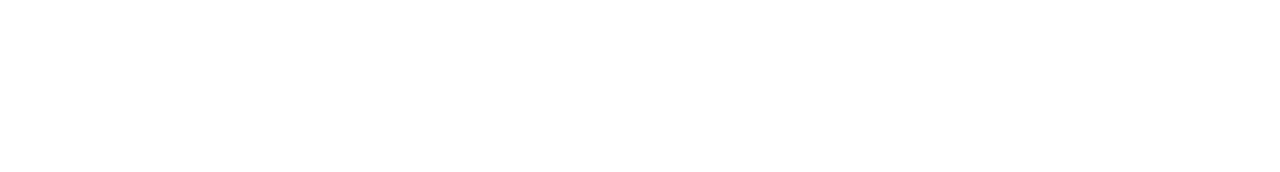
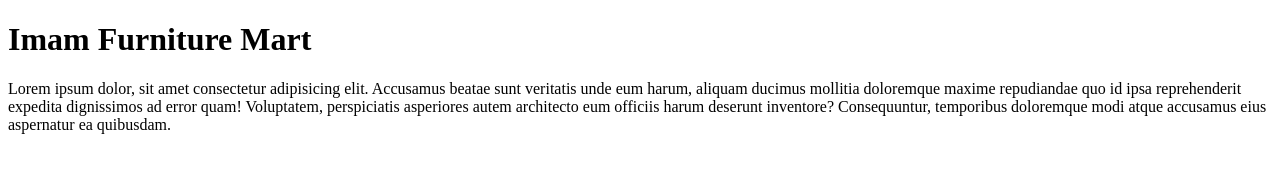
Before and after one commit to Km-Nazrul-Islam/my-first-repo, a plain HTML site: page index.html in a window 1280 px wide. Drawn offline with Linux system fonts and the light colour scheme.

Commit message:
New Div Creat

```diff
--- a/index.html
+++ b/index.html
@@ -7,6 +7,9 @@
     <title>My First Repository</title>
 </head>
 <body>
-
+    <div>
+        <h1>Imam Furniture Mart</h1>
+        <p>Lorem ipsum dolor, sit amet consectetur adipisicing elit. Accusamus beatae sunt veritatis unde eum harum, aliquam ducimus mollitia doloremque maxime repudiandae quo id ipsa reprehenderit expedita dignissimos ad error quam! Voluptatem, perspiciatis asperiores autem architecto eum officiis harum deserunt inventore? Consequuntur, temporibus doloremque modi atque accusamus eius aspernatur ea quibusdam.</p>
+    </div>
 </body>
 </html>
```
